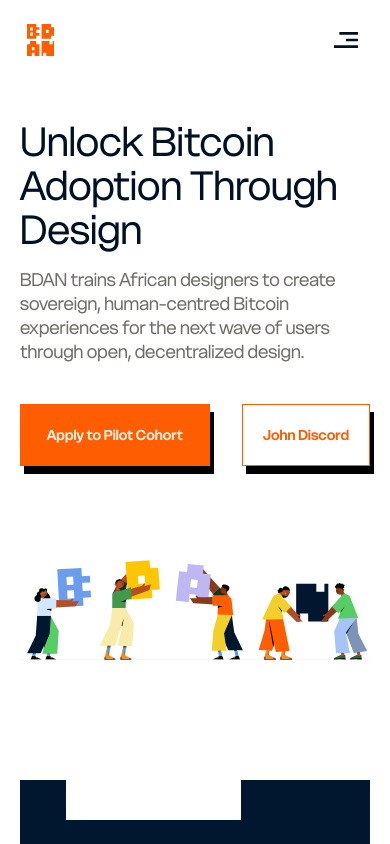
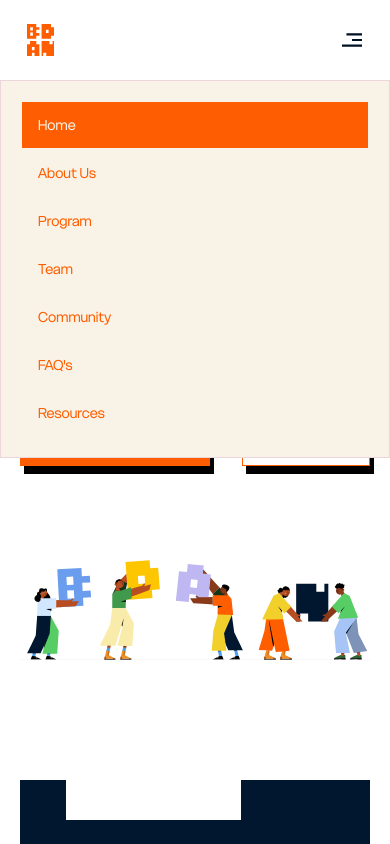
Before and after one commit to GadaStudios/BDAN, a Next.js app: page / in a window 390 px wide. Both pictures are taken after a click on the button 346 px from the left and 40 px from the top of the page. Shown: the top 844 px of the page. Built offline with nearby package versions, Linux system fonts and the light colour scheme.

Commit message:
style: responsive ui updates

```diff
--- a/components/footer.tsx
+++ b/components/footer.tsx
@@ -34,7 +34,7 @@
         <div className="bg-secondary">
           <Container className="flex flex-col gap-8 pt-12 pb-8 md:pt-14 lg:pt-24">
             <div className="grid gap-10 border-b border-primary-active lg:grid-cols-3">
-              <div className="col-span-2 flex flex-col gap-8 md:gap-16">
+              <div className="col-span-2 flex flex-col justify-between gap-8 md:gap-8">
                 <div className="flex flex-col">
                   <div className="bg-[#00264D] p-6 md:p-8">
                     <div className="flex max-w-[540px] flex-col gap-4 md:gap-8">
--- a/components/header.tsx
+++ b/components/header.tsx
@@ -10,7 +10,7 @@
 import { siteConfig } from "@/config/site.config"
 import { NAVIGATION_ROUTES } from "@/lib/constants"
 import { useResponsiveJsx } from "@/hooks/responsive"
-import { cn, isActivePath } from "@/lib/utils"
+import { isActivePath } from "@/lib/utils"
 
 export const Header = () => {
   const pathname = usePathname()
@@ -19,6 +19,7 @@
   const lastScrollY = React.useRef<number>(0)
   const [hash, setHash] = React.useState<string>("")
   const [visible, setVisible] = React.useState<boolean>(true)
+  const [showMenu, setShowMenu] = React.useState<boolean>(false)
 
   React.useEffect(() => {
     const handleScroll = () => {
@@ -65,7 +66,7 @@
       ].join(" ")}
     >
       <Container>
-        <div className="flex h-8 items-center justify-between gap-4 md:h-[48px]">
+        <nav className="flex h-8 items-center justify-between gap-4 md:h-[48px]">
           <Link href="/">
             <Image
               src="/favicon.svg"
@@ -111,14 +112,17 @@
           ) : (
             breakpoints <= 1 && (
               <div className="flex items-center">
-                <Button variant="ghost" size="icon-sm">
+                <Button
+                  variant="ghost"
+                  size="icon-sm"
+                  className=""
+                  onClick={() => setShowMenu(!showMenu)}
+                >
                   <svg
-                    width="24"
-                    height="16"
                     viewBox="0 0 24 16"
                     fill="none"
                     xmlns="http://www.w3.org/2000/svg"
-                    className="size-6"
+                    className="size-5"
                   >
                     <path
                       d="M0 16V13.3333H24V16H0ZM12 9.33333V6.66667H24V9.33333H12ZM5.33333 2.66667V0H24V2.66667H5.33333Z"
@@ -129,27 +133,40 @@
               </div>
             )
           )}
-          {/* {breakpoints === 0 && (
-            <Button variant="ghost" size="sm">
-              Mobile View
-            </Button>
-          )}
-          {breakpoints === 1 && (
-            <Button variant="ghost" size="sm">
-              Tablet View
-            </Button>
-          )}
-          {breakpoints === 2 && (
-            <Button variant="ghost" size="sm">
-              Desktop View
-            </Button>
-          )}
-          {breakpoints === 3 && (
-            <Button variant="ghost" size="sm">
-              LargeDesktop View
-            </Button>
-          )} */}
-        </div>
+        </nav>
+
+        {breakpoints <= 1 && showMenu && (
+          <nav className="absolute top-full left-0 w-full bg-background">
+            <div className="flex flex-col border border-[#B860AC33] bg-[#F9F3E7] p-5 md:p-8">
+              {NAVIGATION_ROUTES.map((route) => {
+                const isActive = isActivePath(route.value, pathname, hash)
+
+                return (
+                  <Link
+                    key={route.label}
+                    href={route.value as Route}
+                    onClick={() => {
+                      setShowMenu(!showMenu)
+                      if (route.value.includes("#")) {
+                        const [, h] = route.value.split("#")
+                        setHash(`#${h}`)
+                      } else {
+                        setHash("")
+                      }
+                    }}
+                    className={buttonVariants({
+                      variant: isActive ? "default" : "ghost",
+                      size: "sm",
+                      className: "w-full justify-start shadow-none",
+                    })}
+                  >
+                    {route.label}
+                  </Link>
+                )
+              })}
+            </div>
+          </nav>
+        )}
       </Container>
     </header>
   )
--- a/ui/button.tsx
+++ b/ui/button.tsx
@@ -20,9 +20,9 @@
       size: {
         default:
           "h-15.5 px-5 body-3 font-semibold md:h-16 md:px-6.5 md:body-2 md:font-bold lg:h-18 lg:px-8",
-        sm: "h-[48px] px-4 body-3",
+        sm: "h-12 px-4 body-3",
         icon: "size-15.5 md:size-16 lg:size-18",
-        "icon-sm": "size-[48px]",
+        "icon-sm": "size-9 sm:size-12",
       },
     },
     defaultVariants: {
```
Also changed, not shown: hooks/responsive.ts (+9 -0 lines).
